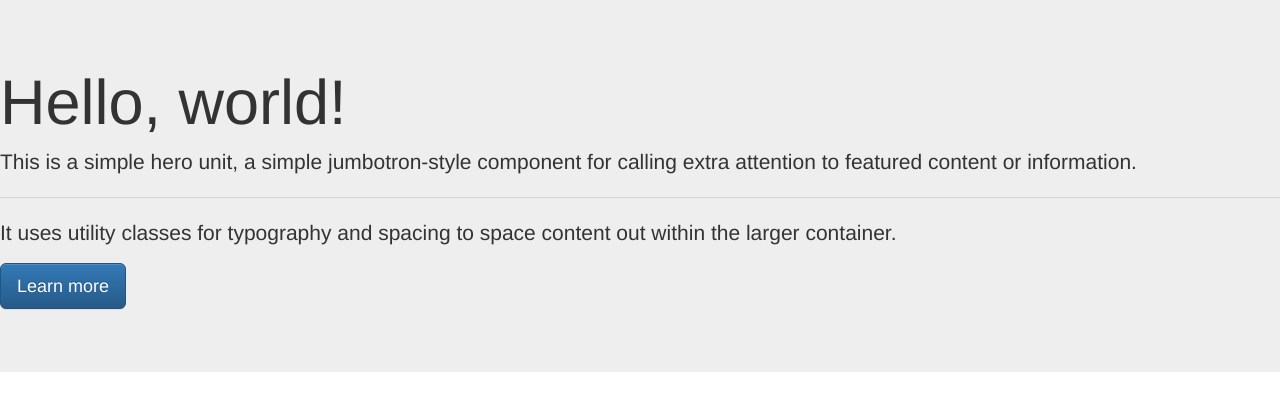
After one commit to gdanild/insta, a Flask app: page /about_us in a window 1280 px wide. The commit adds this page. Shown: the top 411 px of the page. Run offline with Flask 2, Linux system fonts and the light colour scheme; some libraries are stand-ins or nearby versions.

Commit message:
about us

```diff
--- /dev/null
+++ b/web/templates/about_us.html
@@ -0,0 +1,19 @@
+<!DOCTYPE html>
+<html>
+<head>
+    <link rel="stylesheet" href="{{ url_for('static', filename='css/bootstrap.css') }}">
+    <link rel="stylesheet" href="{{ url_for('static', filename='css/bootstrap-theme.css') }}">
+    <title>insta check!</title>
+</head>
+<body>
+    <div class="jumbotron">
+      <h1 class="display-4">Hello, world!</h1>
+      <p class="lead">This is a simple hero unit, a simple jumbotron-style component for calling extra attention to featured content or information.</p>
+      <hr class="my-4">
+      <p>It uses utility classes for typography and spacing to space content out within the larger container.</p>
+      <p class="lead">
+        <a class="btn btn-primary btn-lg" href="#" role="button">Learn more</a>
+      </p>
+    </div>
+</body>
+</html>
--- a/web/views.py
+++ b/web/views.py
@@ -18,7 +18,7 @@ def main():
     return render_template('main.html', form=form, lol=1)
 
 @app.route('/result', methods=['GET', 'POST'])
-def lol():
+def result():
     global api
     form = AddPostForm(csrf_enabled=False)
     if form.validate_on_submit():
@@ -39,8 +39,12 @@ def lol():
             return render_template('main.html', form=form, lol=0)
     return redirect("/")
 
+@app.route('/about_us', methods=['GET', 'POST'])
+def about_us():
+    return render_template('about_us.html')
+
 @app.route('/unfollow/<id_user>', methods=['POST'])
-def unf(id_user):
+def unfollow(id_user):
     global api
     api.searchUsername(id_user)
     a = api.LastJson['user']['pk']
```
Also changed, not shown: web/templates/main.html (+22 -6 lines).
